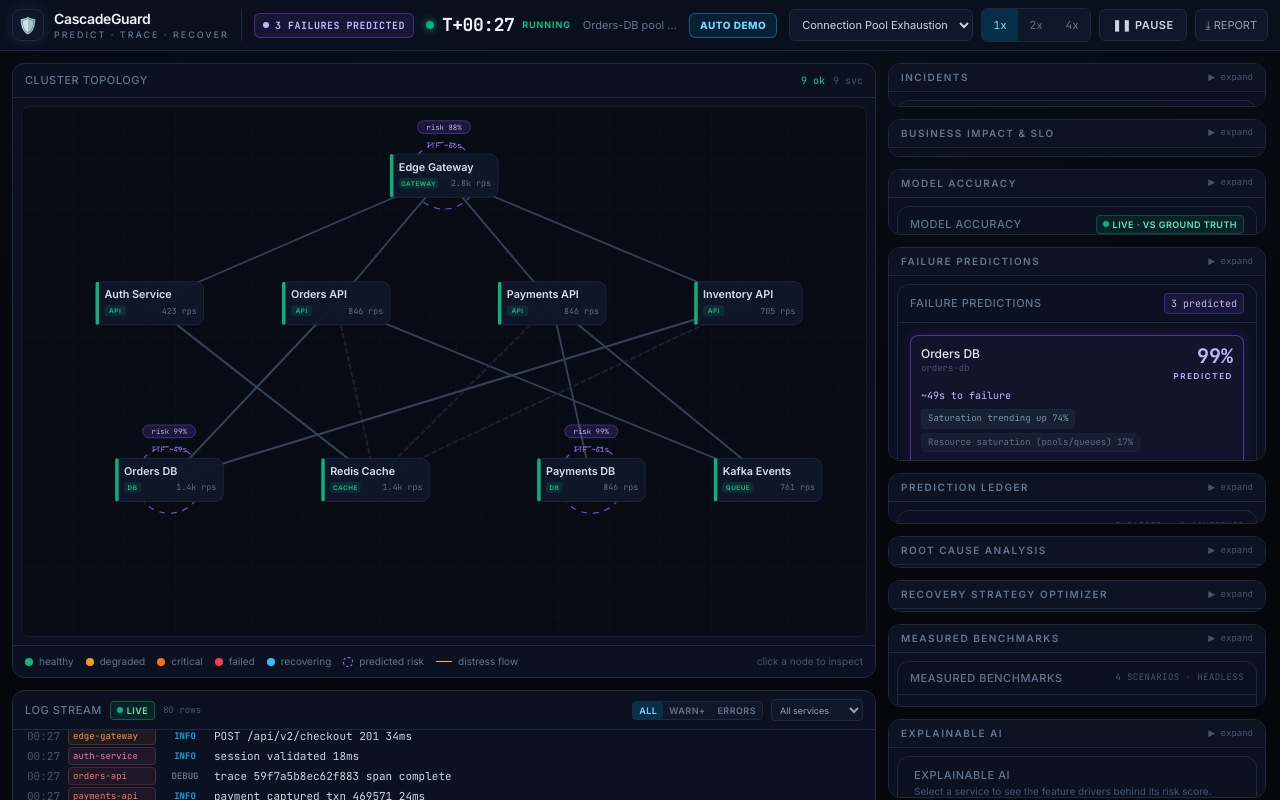
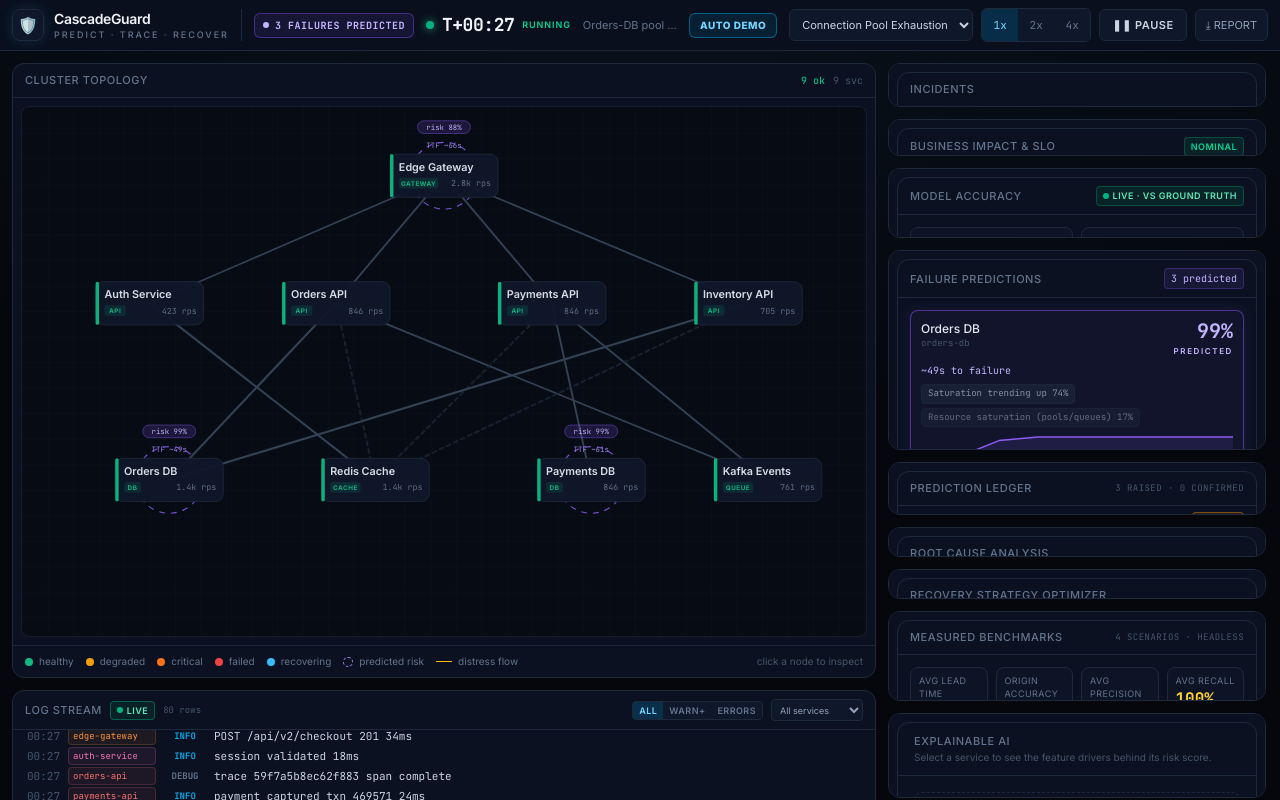
Before and after one commit to pal-123456789/cascadeguard, a React (Vite) app: page / in a window 1280 px wide. Shown: the top 800 px of the page. Built offline with nearby package versions, Linux system fonts and the light colour scheme.

Commit message:
fix: remove duplicate headers, use component headers only

```diff
--- a/src/App.tsx
+++ b/src/App.tsx
@@ -252,14 +252,11 @@ export default function App() {
           ].map((sec) => (
             <div
               key={sec.id}
-              className={`panel-scroll rounded-xl border border-edge bg-panel transition-all duration-300 cursor-pointer hover:border-slate-600 ${expandedSection === sec.id ? 'max-h-[500px]' : 'max-h-[240px]'}`}
+              className={`panel-scroll rounded-xl border border-edge bg-panel transition-all duration-300 cursor-pointer hover:border-slate-600 ${expandedSection === sec.id ? 'max-h-[600px]' : 'max-h-[200px]'}`}
               onClick={() => setExpandedSection(expandedSection === sec.id ? null : sec.id)}
+              title={expandedSection === sec.id ? 'Click to collapse' : 'Click to expand'}
             >
-              <div className="flex items-center justify-between px-3 py-1.5 border-b border-edge bg-panel2/40">
-                <span className="text-[10px] font-semibold uppercase tracking-[0.15em] text-slate-500">{sec.label}</span>
-                <span className="text-[9px] font-mono text-slate-600">{expandedSection === sec.id ? '▼ collapse' : '▶ expand'}</span>
-              </div>
-              <div className={`${expandedSection === sec.id ? 'p-3' : 'p-2'}`}>
+              <div className={`${expandedSection === sec.id ? 'p-3' : 'p-2 overflow-hidden'}`}>
                 {sec.comp}
               </div>
             </div>
```
